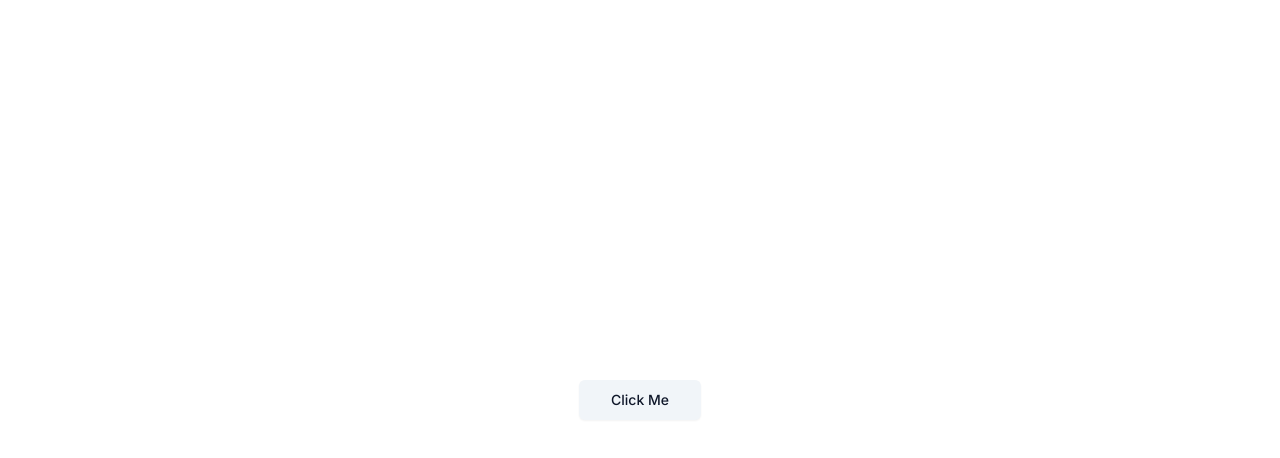
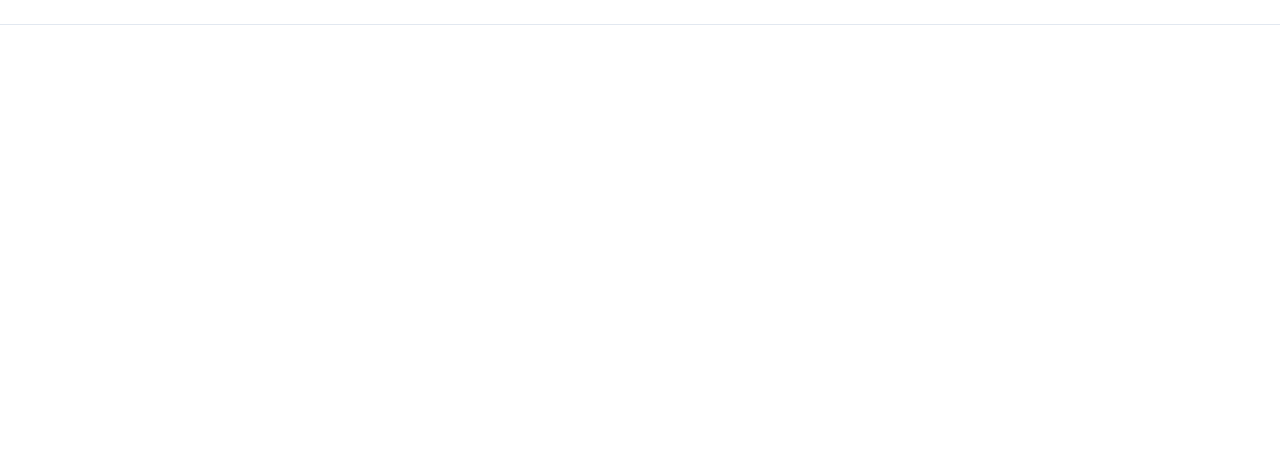
Before and after one commit to Miracle-omosede/Next-shadcn-UI, a Next.js app: page / in a window 1280 px wide. Shown: the top 458 px of the page. Built offline with nearby package versions, Linux system fonts and the light colour scheme.

Commit message:
header file

```diff
--- a/app/page.tsx
+++ b/app/page.tsx
@@ -1,10 +1,11 @@
+import Header from '@/components/Header'
 import { Button } from '@/components/ui/button'
 import Image from 'next/image'
 
 export default function Home() {
   return (
-    <main className="grid place-items-center h-screen">
-     <Button size={'lg'} variant={'secondary'}>Click Me</Button>
-    </main>
+    <div>
+      <Header/>
+    </div>
   )
 }
--- /dev/null
+++ b/components/Header.tsx
@@ -0,0 +1,10 @@
+import React from 'react'
+
+const Header = () => {
+  return (
+    <header className='sm:flex sm:justify-between py-3 px-4 border-b'>
+    </header>
+  )
+}
+
+export default Header
--- /dev/null
+++ b/components/ui/container.tsx
@@ -0,0 +1 @@
+ra
```
